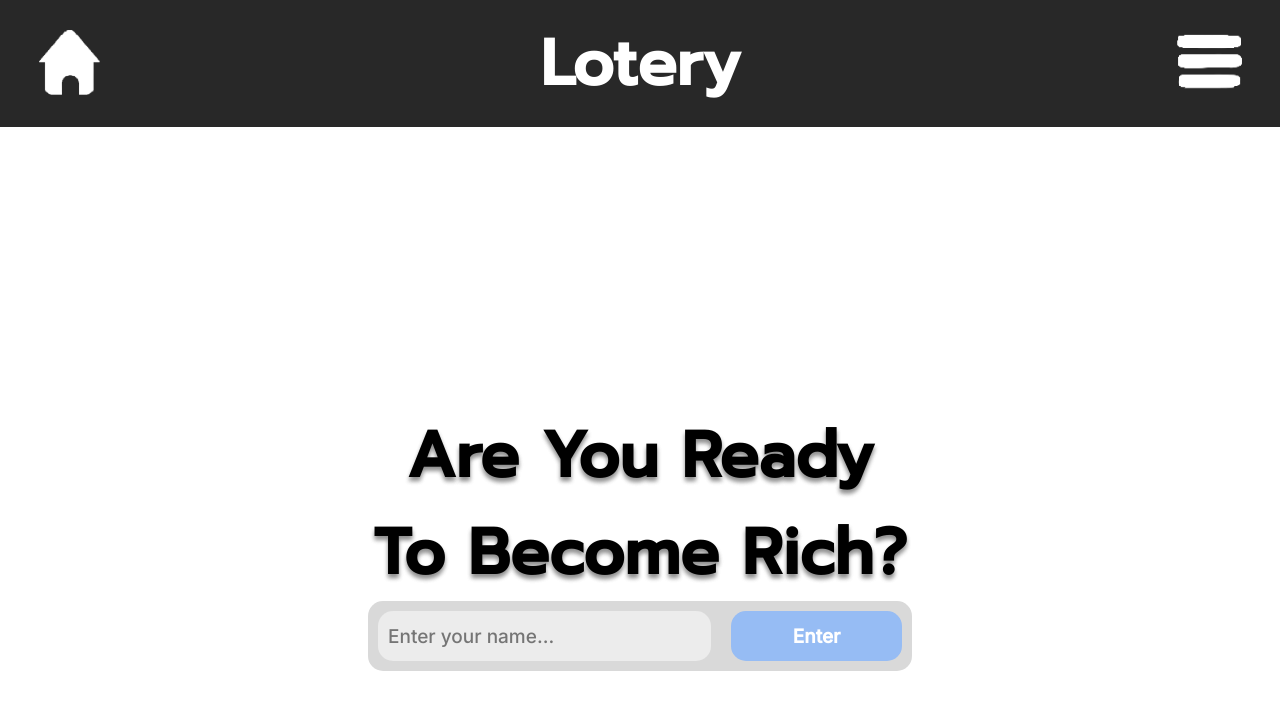
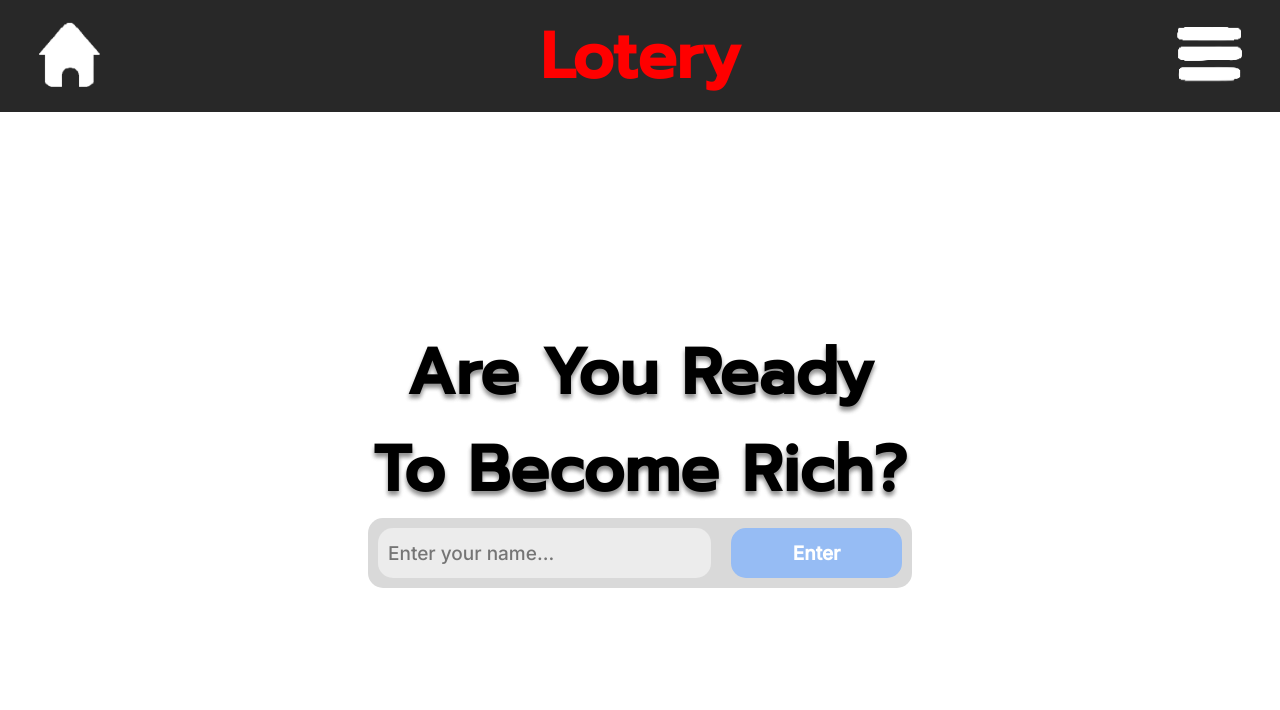
Before and after one commit to bernardoascensao/Lotery, a plain HTML site: page index.html in a window 1280 px wide. Drawn offline with Linux system fonts and the light colour scheme.

Commit message:
change title to red

```diff
--- a/style.css
+++ b/style.css
@@ -1,5 +1,8 @@
 @import url('https://fonts.googleapis.com/css2?family=Inter:wght@500&family=Prompt:wght@500&display=swap');
-
+html{
+    width: 100%;
+    height: 100%;
+}
 *{
     margin: 0;
     padding: 0;
@@ -12,12 +15,13 @@ header{
     flex-direction: row;
     justify-content: space-around;
     align-items: center;
-    padding: 15px;
+    padding: 1rem;
     gap: 400px;
+    height: 5rem;
 }
 
 .tittle{
-    color: #FFFFFF;
+    color: red;
     font-family: 'Prompt';
     font-size: 64px;
 }
@@ -30,7 +34,8 @@ main{
     display: flex;
     flex-direction: column;
     align-items: center;
-    margin-top: 280px;
+    justify-content: center;
+    height: calc(100vh - 7rem) ;
 }
 
 .text{
```
